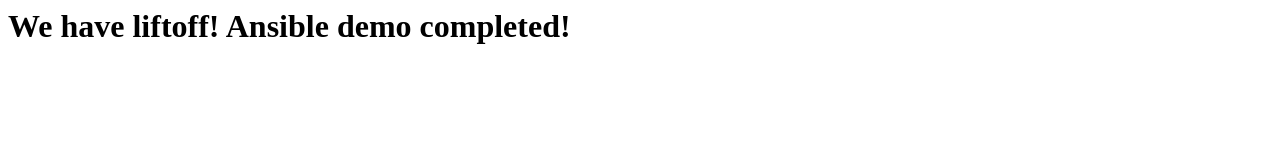
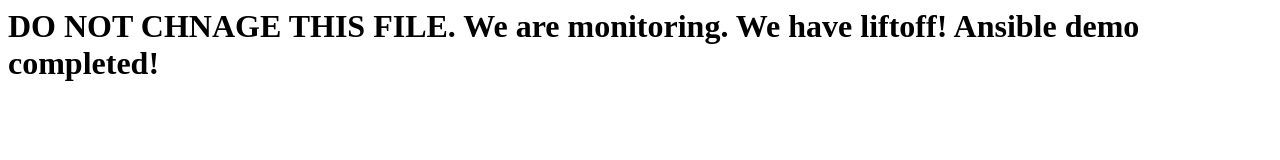
Before and after one commit to toddvy56ibm/myplaybooks, a plain HTML site: page index.html in a window 1280 px wide. Drawn offline with Linux system fonts and the light colour scheme.

Commit message:
Update index.html

```diff
--- a/index.html
+++ b/index.html
@@ -1,5 +1,5 @@
 <HTML>
 <H1>
-We have liftoff! Ansible demo completed!
+DO NOT CHNAGE THIS FILE. We are monitoring. We have liftoff! Ansible demo completed!
 </H2>
 </HTML>
```
